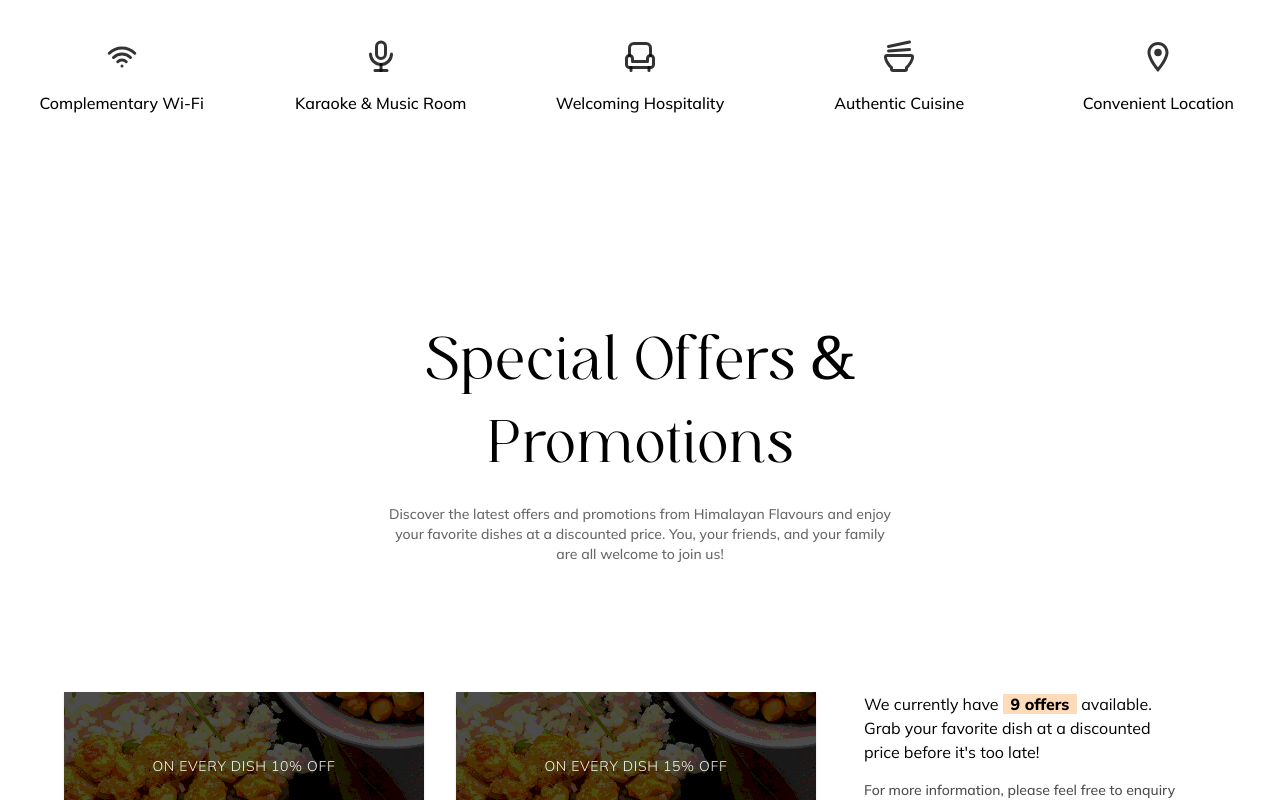
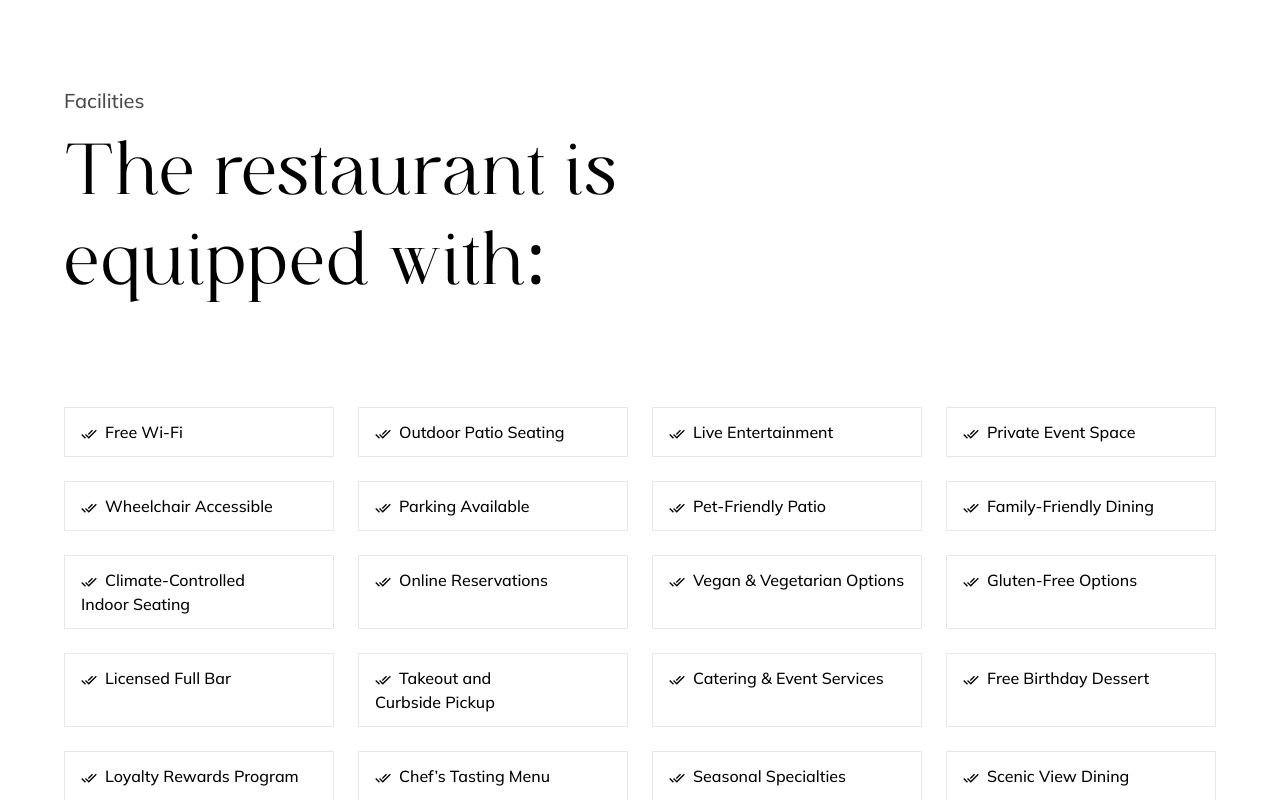
Before and after one commit to purnasth/himalayan-flavours, a React (Vite) app: page /about in a window 1280 px wide. Shown: the part 1600-2400 px from the top of the page. Built offline with nearby package versions, Linux system fonts and the light colour scheme.

Commit message:
Feat: UPdate home page and redesign about page

```diff
--- a/src/components/Cuisine.jsx
+++ b/src/components/Cuisine.jsx
@@ -7,21 +7,22 @@ const cuisineSection = [
     title: 'Nepalese Cuisine',
     subtitle: 'Start your day with',
     description:
-      'Lorem ipsum dolor sit amet, consectetur adipisicing elit. Aliquam cum itaque nulla iste rem tempora, sequi ducimus a sit dicta, ullam minus vero. Similique magni nihil, quia provident soluta illo harum cupiditate, excepturi totam nobis sunt assumenda, et eius porro a sit perferendis fugit ',
+      'Lorem ipsum dolor sit amet, consectetur adipisicing elit. Aliquam cum itaque nulla iste rem tempora, sequi ducimus a sit dicta, ullam minus vero. Similique magni nihil, quia provident soluta illo harum ',
     image: bgCuisine,
   },
   {
     title: 'Indian Cuisine',
     subtitle: 'Experience the flavor',
     description:
-      'Lorem ipsum dolor sit amet, consectetur adipisicing elit. Aliquam cum itaque nulla iste rem tempora, sequi ducimus a sit dicta, ullam minus vero. Similique magni nihil, quia provident soluta illo harum cupiditate, excepturi totam nobis sunt assumenda, et eius porro a sit perferendis fugit ',
-    image: "https://img.freepik.com/premium-photo/drawing-food-with-frame-that-says-burgers-cheese_1064589-160713.jpg?w=2000",
+      'Lorem ipsum dolor sit amet, consectetur adipisicing elit. Aliquam cum itaque nulla iste rem tempora, sequi ducimus a sit dicta, ullam minus vero. Similique magni nihil, quia provident soluta illo harum ',
+    image:
+      'https://img.freepik.com/premium-photo/drawing-food-with-frame-that-says-burgers-cheese_1064589-160713.jpg?w=2000',
   },
   {
     title: 'Chinese Cuisine',
     subtitle: 'Delight in every bite',
     description:
-      'Lorem ipsum dolor sit amet, consectetur adipisicing elit. Aliquam cum itaque nulla iste rem tempora, sequi ducimus a sit dicta, ullam minus vero. Similique magni nihil, quia provident soluta illo harum cupiditate, excepturi totam nobis sunt assumenda, et eius porro a sit perferendis fugit ',
+      'Lorem ipsum dolor sit amet, consectetur adipisicing elit. Aliquam cum itaque nulla iste rem tempora, sequi ducimus a sit dicta, ullam minus vero. Similique magni nihil, quia provident soluta illo harum ',
     image: bgCuisine,
   },
 ];
--- a/src/components/Facility.jsx
+++ b/src/components/Facility.jsx
@@ -19,9 +19,7 @@ const Facility = () => {
           Lorem ipsum dolor sit amet, consectetur adipisicing elit. Aliquam cum
           itaque nulla iste rem tempora, sequi ducimus a sit dicta, ullam minus
           vero. Similique magni nihil, quia provident soluta illo harum
-          cupiditate, excepturi totam nobis sunt assumenda, et eius porro a sit
-          perferendis fugit voluptate voluptas architecto exercitationem saepe.
-          Velit!
+          cupiditate.
         </p>
       </div>
 
--- a/src/components/Gallery.jsx
+++ b/src/components/Gallery.jsx
@@ -211,9 +211,7 @@ const Gallery = ({ limit }) => {
             Lorem ipsum dolor sit amet, consectetur adipisicing elit. Aliquam
             cum itaque nulla iste rem tempora, sequi ducimus a sit dicta, ullam
             minus vero. Similique magni nihil, quia provident soluta illo harum
-            cupiditate, excepturi totam nobis sunt assumenda, et eius porro a
-            sit perferendis fugit voluptate voluptas architecto exercitationem
-            saepe. Velit!
+            cupiditate.
           </p>
         </div>
 
--- a/src/components/Navbar.jsx
+++ b/src/components/Navbar.jsx
@@ -70,10 +70,9 @@ const Navbar = () => {
   return (
     <>
       <header
-        className={`fixed top-0 z-50 w-full p-4 transition-all duration-1000 ease-in-out`}
+        className={`pointer-events-none fixed top-0 z-50 flex w-full items-start justify-between p-4 transition-all duration-1000 ease-in-out`}
       >
-        <div className="flex items-start justify-between">
-          <div className="flex gap-2">
+        <div className="pointer-events-auto flex gap-2">
           <button
             onClick={toggleNav}
             className="transition-300 rounded-full border border-white/50 bg-dark p-2 text-white hover:border-black/80 hover:bg-white hover:text-dark"
@@ -94,7 +93,7 @@ const Navbar = () => {
         </div>
         <a
           href="/"
-            className={`transition-1000 object-contain ${
+          className={`transition-1000 pointer-events-auto object-contain ${
             visible ? '' : ''
           } ${window.scrollY > 0 ? '' : ''}`}
         >
@@ -106,7 +105,6 @@ const Navbar = () => {
             } ${window.scrollY > 0 ? '-translate-y-full scale-0' : 'translate-y-0'}`}
           />
         </a>
-        </div>
       </header>
 
       <div
--- a/src/components/OurMenu.jsx
+++ b/src/components/OurMenu.jsx
@@ -122,11 +122,12 @@ const OurMenu = () => {
     <main>
       <div className="mx-auto mb-32 flex max-w-lg flex-col items-center justify-center gap-4 text-center">
         <h3 className="text-xl capitalize leading-snug sm:text-2xl md:text-4xl lg:text-6xl lg:leading-snug">
-          Highlighted Dishes
+          Highlighted Dishes & Specialties
         </h3>
         <p className="text-center text-sm text-dark/60">
           Discover the diverse flavors of our menu with authentic Nepalese,
-          Chinese, and Indian dishes.
+          Chinese, and Indian dishes. We have something for everyone! Enjoy your
+          favorite dish with your friends and family.
         </p>
       </div>
 
@@ -145,7 +146,7 @@ const OurMenu = () => {
                   <img
                     src={dish.imageUrl}
                     alt={dish.name}
-                    className="size-32 object-contain object-left -translate-x-3"
+                    className="size-32 -translate-x-3 object-contain object-left"
                   />
                   <div className="p-2">
                     <h3 className="font-body text-base font-bold">
--- /dev/null
+++ b/src/components/ui/FacilityList.jsx
@@ -0,0 +1,59 @@
+import React from 'react';
+import fire from '../../assets/logos/fire.png';
+import { MdDoneAll } from 'react-icons/md';
+
+const facilities = [
+  { id: 1, name: 'Free Wi-Fi' },
+  { id: 2, name: 'Outdoor Patio Seating' },
+  { id: 3, name: 'Live Entertainment' },
+  { id: 4, name: 'Private Event Space' },
+  { id: 5, name: 'Wheelchair Accessible' },
+  { id: 6, name: 'Parking Available' },
+  { id: 7, name: 'Pet-Friendly Patio' },
+  { id: 8, name: 'Family-Friendly Dining' },
+  { id: 9, name: 'Climate-Controlled Indoor Seating' },
+  { id: 10, name: 'Online Reservations' },
+  { id: 11, name: 'Vegan & Vegetarian Options' },
+  { id: 12, name: 'Gluten-Free Options' },
+  { id: 13, name: 'Licensed Full Bar' },
+  { id: 14, name: 'Takeout and Curbside Pickup' },
+  { id: 15, name: 'Catering & Event Services' },
+  { id: 16, name: 'Free Birthday Dessert' },
+  { id: 17, name: 'Loyalty Rewards Program' },
+  { id: 18, name: 'Chef’s Tasting Menu' },
+  { id: 19, name: 'Seasonal Specialties' },
+  { id: 20, name: 'Scenic View Dining' },
+];
+
+const FacilityList = () => {
+  return (
+    <>
+      <main>
+        <div className="mb-24 flex flex-col items-start justify-start gap-4 text-pretty">
+          <span className="text-xl opacity-70">Facilities</span>
+          <h3 className="max-w-3xl text-xl leading-snug sm:text-2xl md:text-4xl lg:text-7xl lg:leading-tight">
+            The restaurant is equipped with:
+          </h3>
+        </div>
+        <ul className="grid grid-cols-2 gap-6 md:grid-cols-4 lg:grid-cols-4">
+          {facilities.map((facility) => (
+            <li
+              key={facility.id}
+              className="group relative overflow-hidden text-pretty border border-y px-4 py-3 text-left transition-all duration-150 ease-linear hover:border-orange-300 hover:bg-orange-300/20 hover:font-bold hover:text-orange-600"
+            >
+              <MdDoneAll className="mr-2 inline-block" />
+              <img
+                src={fire}
+                alt="Fire Icon"
+                className="absolute right-2 top-1/2 -z-10 size-8 -translate-y-1/2 object-contain opacity-0 transition-all duration-300 ease-in group-hover:opacity-80"
+              />
+              {facility.name}
+            </li>
+          ))}
+        </ul>
+      </main>
+    </>
+  );
+};
+
+export default FacilityList;
--- a/src/pages/AboutPage.jsx
+++ b/src/pages/AboutPage.jsx
@@ -1,7 +1,6 @@
 import React from 'react';
 import Title from '../components/ui/Title';
 import LogoBar from '../components/ui/LogoBar';
-import Offers from '../components/Offers';
 import newariCuisine from '../assets/images/nepali_cuisine.jpg';
 import UniversalFooter from '../layouts/UniversalFooter';
 
@@ -12,11 +11,12 @@ import {
   TbBowlChopsticks,
 } from 'react-icons/tb';
 import { MdOutlineLocationOn } from 'react-icons/md';
+import FacilityList from '../components/ui/FacilityList';
 
 const AboutPage = () => {
   return (
     <>
-      <main className="px-0 pb-0">
+      <main className="px-0">
         <Title
           title="Welcome to Himalayan Flavours"
           description="We are a family-owned restaurant that serves delicious food with love and care. Our mission is to provide the best dining experience to our customers."
@@ -30,44 +30,11 @@ const AboutPage = () => {
           />
           <img src={newariCuisine} alt="Newari Cusine" />
         </section>
-        <div className="mb-40 mt-60">
-          <LogoBar />
-        </div>
-        <div className="grid grid-cols-2 gap-12 md:grid-cols-4 lg:grid-cols-5 px-4">
-          <div className="flex flex-col items-center gap-4 p-4 text-center">
-            <TbWifi className="text-4xl text-dark/80" />
-            <p className="text-xs md:text-xs xl:text-base">
-              Complementary Wi-Fi
-            </p>
-          </div>
-          <div className="flex flex-col items-center gap-4 p-4 text-center">
-            <TbMicrophone className="text-4xl text-dark/80" />
-            <p className="text-xs md:text-xs xl:text-base">
-              Karaoke & Music Room
-            </p>
-          </div>
-
-          <div className="flex flex-col items-center gap-4 p-4 text-center">
-            <TbArmchair className="text-4xl text-dark/80" />
-            <p className="text-xs md:text-xs xl:text-base">
-              Welcoming Hospitality
-            </p>
-          </div>
-
-          <div className="flex flex-col items-center gap-4 p-4 text-center">
-            <TbBowlChopsticks className="text-4xl text-dark/80" />
-            <p className="text-xs md:text-xs xl:text-base">Authentic Cuisine</p>
-          </div>
-
-          <div className="flex flex-col items-center gap-4 p-4 text-center">
-            <MdOutlineLocationOn className="text-4xl text-dark/80" />
-            <p className="text-xs md:text-xs xl:text-base">
-              Convenient Location
-            </p>
-          </div>
-        </div>
-        <Offers />
       </main>
+      <div className="mt-20">
+        <LogoBar />
+      </div>
+      <FacilityList />
       <UniversalFooter />
     </>
   );
```
Also changed, not shown: kyaa.html (added, +51 -0 lines). Lines whose indentation alone changed are shown as unchanged.
